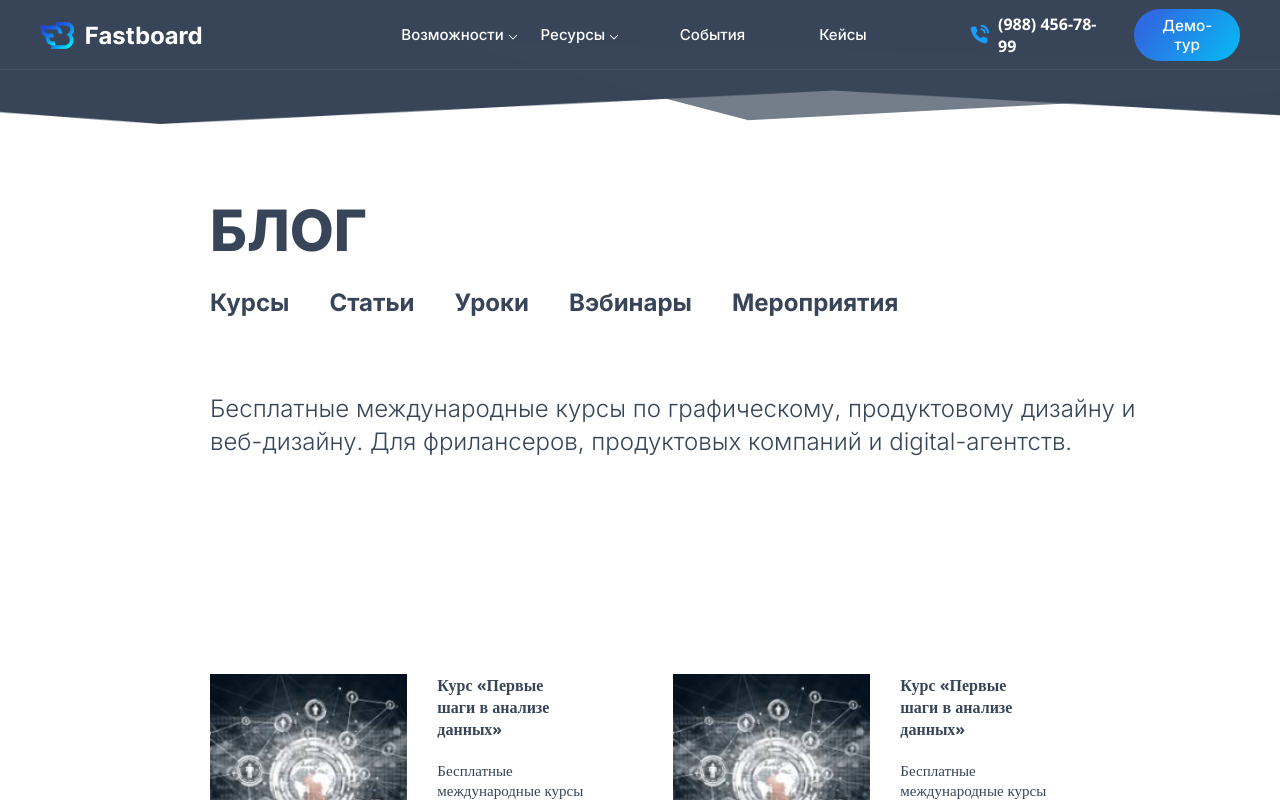
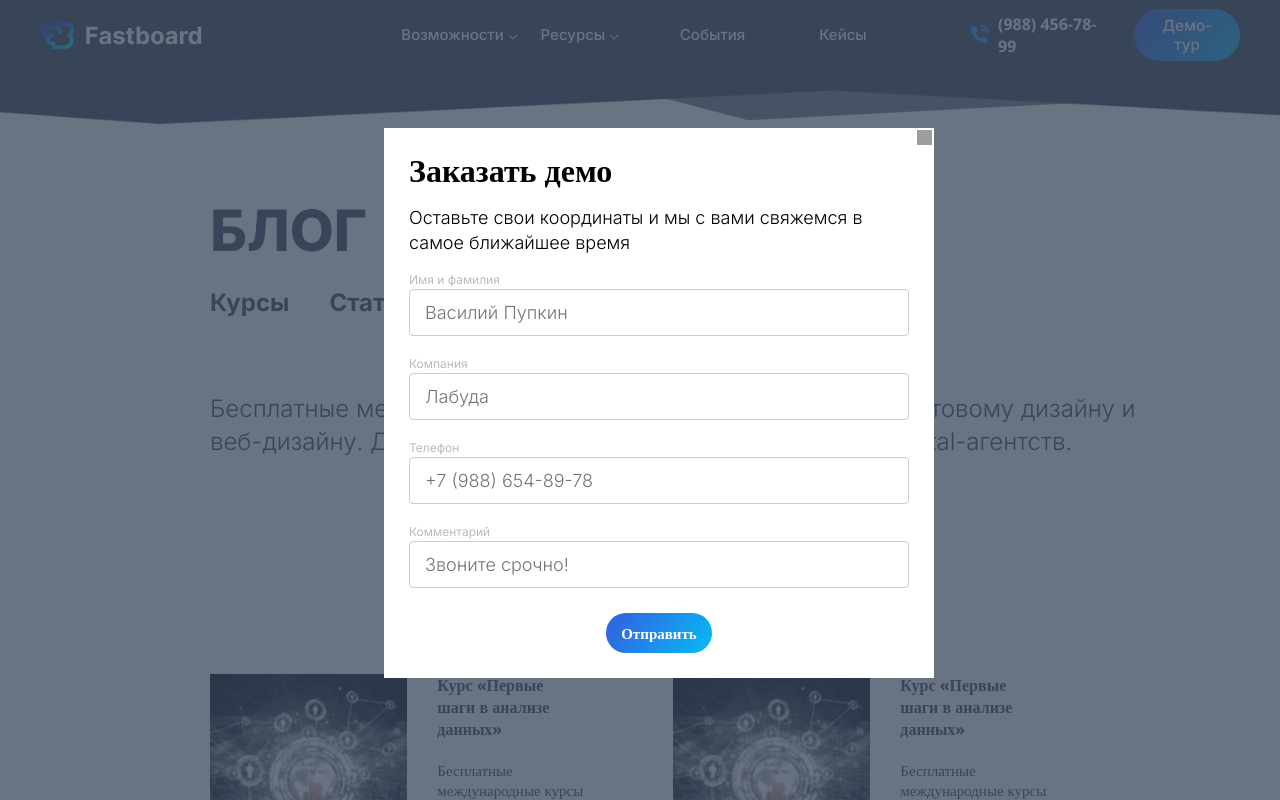
Before and after one commit to MherSardaryan/Fastboard, a React (Create React App) app: page /blog in a window 1280 px wide. Both pictures are taken after a click on the button "Демо-тур". Shown: the top 800 px of the page. Built offline with nearby package versions, Linux system fonts and the light colour scheme; grey boxes are pictures that could not be loaded.

Commit message:
addSendModalInHompade

```diff
--- a/src/components/blogpage/blogitam/header/Header.module.css
+++ b/src/components/blogpage/blogitam/header/Header.module.css
@@ -3,6 +3,7 @@
     justify-content: center;
     position: relative;
     width: 100%;
+    padding-right: 15%;
     height: 70px;
     border-bottom: 1px solid gray;
 }
@@ -38,6 +39,12 @@
     row-gap: 29px;
     flex-shrink: 0;
     flex-wrap: wrap;
+    color: var(--colors-black, #384558);
+    font-family: Inter;
+    font-size: 15px;
+    font-style: normal;
+    font-weight: 500;
+    line-height: normal;
 }
 .nav:last-child{
     padding: 0;
--- a/src/components/hompage/header/Header.jsx
+++ b/src/components/hompage/header/Header.jsx
@@ -4,9 +4,11 @@ import logo from   './img/logo.png'
 import phone from './img/phone-call.png'
 import Navbar from "./Navbar";
 import {Link} from "react-router-dom";
+import SendModal from "../../ui/sndmodal/SendModal";
 export default function Header() {
     const [state,setState] = useState('');
     const [whitelogo , blacklogo] = useState(logo)
+    const [sendBlock , setSendBlock] = useState('')
     return (
         <div className={style.header}>
             <div className={style.logo} >
@@ -21,8 +23,9 @@ export default function Header() {
             <div className={style.tel}>
                 <img width={'20px'} src={phone} alt="phone"/>
                 <p className={state}>(988) 456-78-99</p>
-                <button className={style.button}>Демо-тур</button>
+                <button className={style.button} onClick={()=>setSendBlock(<SendModal props={setSendBlock} /> )}>Демо-тур</button>
             </div>
+            {sendBlock}
         </div>
     )
 }
--- a/src/components/hompage/header/Navbar.jsx
+++ b/src/components/hompage/header/Navbar.jsx
@@ -13,7 +13,7 @@ const manu1_in1 = <ul className={style.manu1_in}>
 
 </ul>
 const manu1 = <ul className={style.modalManu}>
-    <Link to={'/'}><li>Документация</li></Link>
+    <Link to={'/admin'}><li>Документация</li></Link>
     <Link ><li className={style.manuLi}>Обучение {manu1_in}</li></Link>
     <Link to={'/blog'}><li className={style.manuLi}>Блог {manu1_in1}</li></Link>
 </ul>
--- /dev/null
+++ b/src/components/ui/sndmodal/SendModal.jsx
@@ -0,0 +1,35 @@
+import React from 'react'
+import style from './Sendmodal.module.css'
+
+export default function SendModal({props}) {
+
+    return (
+<>
+        <div className={style.itam} onClick={()=>props("")}>
+
+
+        </div>
+    <div className={style.block} >
+        <img onClick={()=>props("")} className={style.x} src={'https://bajaj-cobrowse.allincall.in/static/EasyAssistApp/img/close-client.jpg'} alt=""/>
+        <div>
+            <h1>Заказать демо</h1>
+            <p>Оставьте свои координаты и мы с вами свяжемся в самое ближайшее время</p>
+            <label htmlFor="Имя и фамилия">Имя и фамилия </label> <br/>
+            <input type="text" placeholder={'Василий Пупкин'}/> <br/>
+            <label htmlFor="">Компания</label> <br/>
+            <input type="text" placeholder={'Лабуда'}/> <br/>
+            <label htmlFor="">Телефон </label><br/>
+            <input type="text" placeholder={'+7 (988) 654-89-78'}/> <br/>
+            <label htmlFor="">Комментарий</label> <br/>
+            <input type="text" placeholder={'Звоните срочно!'}/>
+
+        </div>
+       <div className={style.blockbtn}>
+            <button>Отправить</button>
+        </div>
+
+    </div>
+</>
+    )
+}
+//
--- /dev/null
+++ b/src/components/ui/sndmodal/Sendmodal.module.css
@@ -0,0 +1,93 @@
+.itam{
+    width: 100vw;
+    height: 100vh;
+    position: fixed;
+    z-index: 1000000000;
+    top: 0;
+    left: 0;
+    background-color: rgba(56, 69, 88, 0.75);
+    display: flex;
+    align-items: center;
+    justify-content: center;
+}
+.block{
+
+    width: 550px;
+   padding: 25px;
+    position: absolute;
+    top: 0;
+    left: 0;
+    margin: 10%  auto auto 30%;
+    z-index: 1000000001111;
+    background-color: #FFFFFF;
+}
+.block > h1
+{
+
+    color: #000;
+
+    whitespace: nowrap;
+    font-family: Inter;
+    font-size: 32px;
+    font-style: normal;
+    font-weight: 700;
+    line-height: normal;
+}
+label{
+    color: #BBB;
+    leading-trim: both;
+    text-edge: cap;
+    font-family: Inter;
+    font-size: 12px;
+    font-style: normal;
+    font-weight: 400;
+    line-height: 140%; /* 16.8px */
+}
+.block > div >p{
+    margin: 15px 0 ;
+    color: #000;
+    font-family: Inter;
+    font-size: 18px;
+    font-style: normal;
+    font-weight: 300;
+    line-height: 140%; /* 25.2px */
+}
+.block > div > input{
+    width: 100%;
+    display: flex;
+    padding: 10px 15px;
+    align-items: flex-start;
+    gap: 10px;
+    align-self: stretch;
+    border-radius: 4px;
+    border: 1px solid #CDCDCD;
+    color: #000;
+    font-family: Inter;
+    font-size: 18px;
+    font-style: normal;
+    font-weight: 300;
+    line-height: 140%; /* 25.2px */
+}
+.block > div > button{
+    color: var(--colors-white, #FFF);
+    font-family: Open Sans;
+    font-size: 15px;
+    font-style: normal;
+    font-weight: 700;
+    line-height: normal;
+    border-radius: 30px;
+    background: var(--2, linear-gradient(306deg, #0BB2F2 10.63%, #2E6BE2 83.88%));
+    display: flex;
+    padding: 10px 15px;
+    align-items: flex-start;
+    gap: 10px;
+    border: none;
+}
+.blockbtn {
+    margin-top: 25px;
+   display: flex;
+    justify-content: center;
+}
+.x{
+    position: absolute;top: 2px; right: 2px;width: 15px; height: 15px;
+}
```
